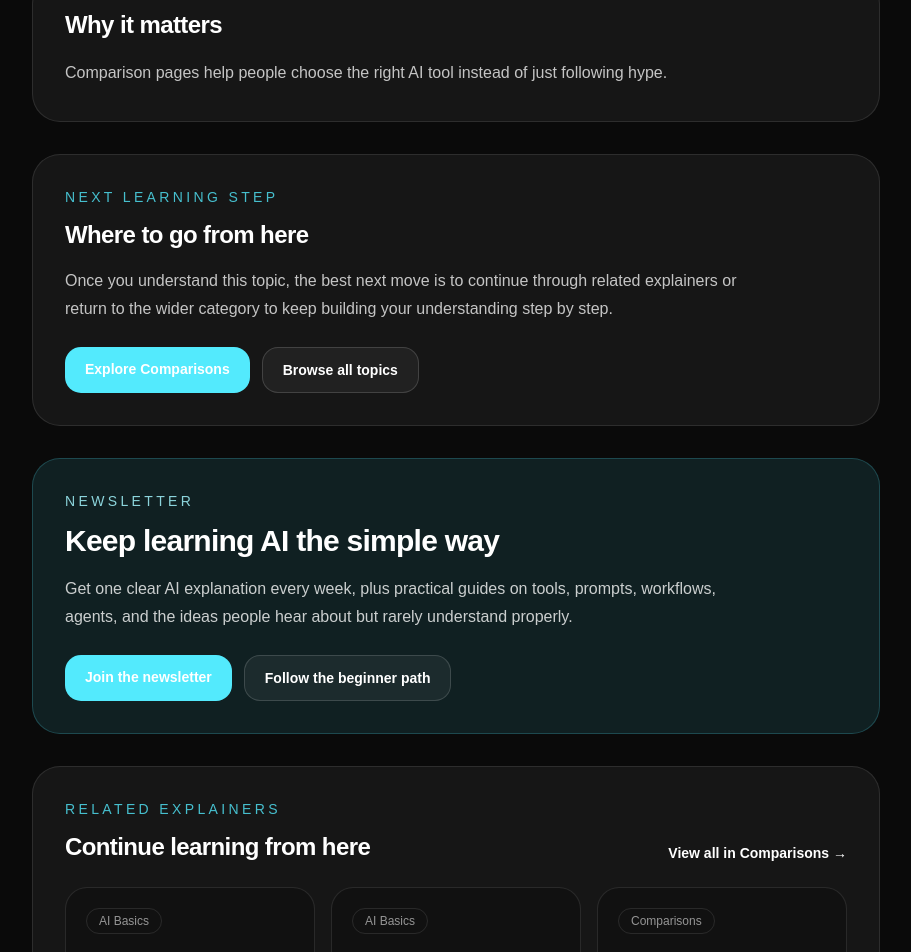
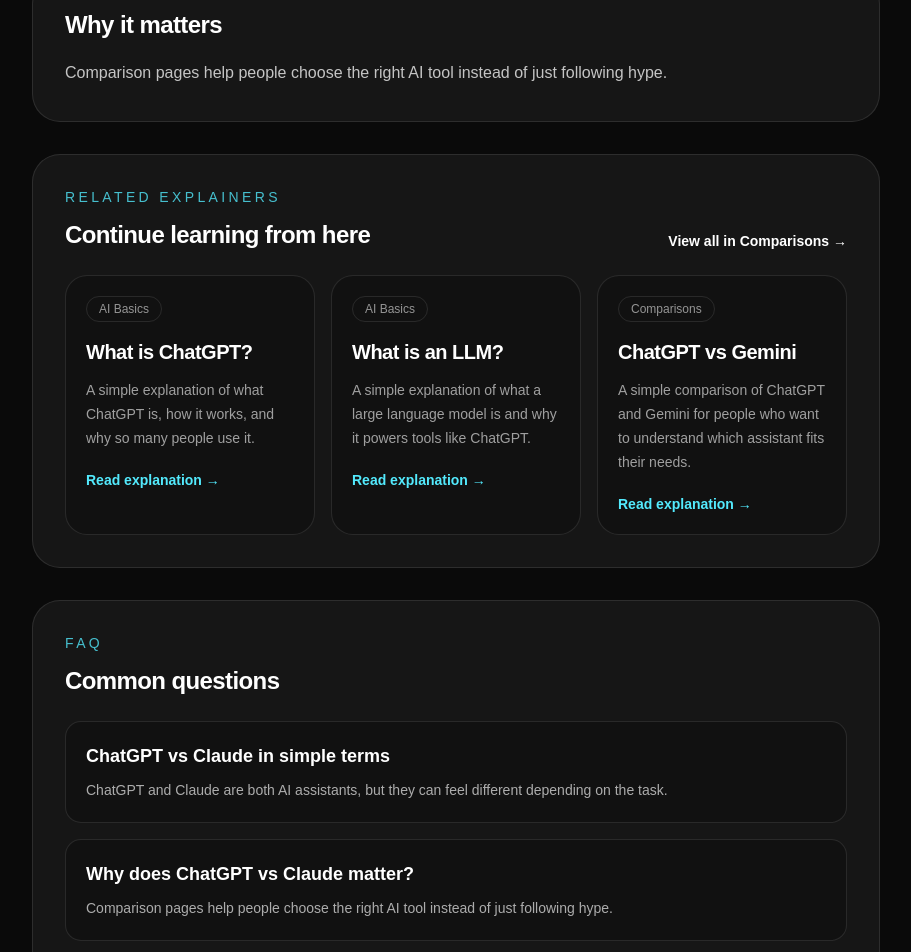
Before and after one commit to licsuj/nextjs-boilerplate, a Next.js app: page /explain/chatgpt-vs-claude in a window 1280 px wide. Shown: the part 857-1809 px from the top of the page, without its empty margins (184-1095 px from the left). Built offline with nearby package versions, Linux system fonts and the light colour scheme.

Commit message:
Update page.tsx

```diff
--- a/app/explain/[slug]/page.tsx
+++ b/app/explain/[slug]/page.tsx
@@ -9,6 +9,8 @@ import SiteFooter from "@/components/SiteFooter";
 type Props = {
   params: { slug: string };
 };
+
+export const dynamicParams = false;
 
 function categoryToSlug(category: string) {
   switch (category) {
@@ -69,12 +71,11 @@ export function generateStaticParams() {
 }
 
 export function generateMetadata({ params }: Props): Metadata {
-  const { slug } = params;
-  const explainer = explainers.find((item) => item.slug === slug);
+  const explainer = explainers.find((item) => item.slug === params.slug);
 
   if (!explainer) {
     return {
-      title: "Not found | ELI5AI.co",
+      title: "Not found",
       description: "This explainer could not be found.",
     };
   }
@@ -82,7 +83,7 @@ export function generateMetadata({ params }: Props): Metadata {
   const canonical = `https://www.eli5ai.co/explain/${explainer.slug}`;
 
   return {
-    title: `${explainer.title} | ELI5AI.co`,
+    title: explainer.title,
     description: explainer.description,
     alternates: {
       canonical,
@@ -103,8 +104,7 @@ export function generateMetadata({ params }: Props): Metadata {
 }
 
 export default function ExplainerPage({ params }: Props) {
-  const { slug } = params;
-  const explainer = explainers.find((item) => item.slug === slug);
+  const explainer = explainers.find((item) => item.slug === params.slug);
 
   if (!explainer) {
     notFound();
@@ -201,7 +201,6 @@ export default function ExplainerPage({ params }: Props) {
 
       <main className="min-h-screen bg-neutral-950 text-white selection:bg-cyan-300 selection:text-neutral-950">
         <div className="absolute inset-0 -z-10 bg-[radial-gradient(circle_at_top_left,rgba(34,211,238,0.14),transparent_28%),radial-gradient(circle_at_80%_10%,rgba(168,85,247,0.14),transparent_26%),radial-gradient(circle_at_50%_100%,rgba(255,255,255,0.06),transparent_30%)]" />
-
         <SiteHeader />
 
         <article className="mx-auto max-w-4xl px-6 py-16">
@@ -252,7 +251,6 @@ export default function ExplainerPage({ params }: Props) {
             <h2 className="text-2xl font-semibold tracking-tight">
               In simple terms
             </h2>
-
             <p className="mt-4 text-base leading-8 text-white/75">
               {explainer.intro}
             </p>
@@ -270,72 +268,9 @@ export default function ExplainerPage({ params }: Props) {
             <h2 className="text-2xl font-semibold tracking-tight">
               Why it matters
             </h2>
-
             <p className="mt-4 text-base leading-8 text-white/75">
               {explainer.whyItMatters}
             </p>
-          </section>
-
-          <section className="mt-8 rounded-[28px] border border-white/10 bg-white/5 p-7 md:p-8">
-            <div className="mb-6">
-              <div className="text-sm uppercase tracking-[0.24em] text-cyan-300/80">
-                Next learning step
-              </div>
-              <h2 className="mt-3 text-2xl font-semibold tracking-tight">
-                Where to go from here
-              </h2>
-              <p className="mt-4 max-w-2xl text-base leading-7 text-white/75">
-                Once you understand this topic, the best next move is to
-                continue through related explainers or return to the wider
-                category to keep building your understanding step by step.
-              </p>
-            </div>
-
-            <div className="flex flex-col gap-3 sm:flex-row">
-              <Link
-                href={`/category/${categorySlug}`}
-                className="rounded-2xl bg-cyan-300 px-5 py-3 text-sm font-bold text-neutral-950 transition hover:bg-cyan-200"
-              >
-                Explore {explainer.category}
-              </Link>
-              <Link
-                href="/explore"
-                className="rounded-2xl border border-white/15 bg-white/5 px-5 py-3 text-sm font-bold text-white transition hover:bg-white/10"
-              >
-                Browse all topics
-              </Link>
-            </div>
-          </section>
-
-          <section className="mt-8 rounded-[28px] border border-cyan-300/20 bg-cyan-300/10 p-7 md:p-8">
-            <div className="max-w-2xl">
-              <div className="text-sm uppercase tracking-[0.24em] text-cyan-200/85">
-                Newsletter
-              </div>
-              <h2 className="mt-3 text-2xl font-semibold tracking-tight md:text-3xl">
-                Keep learning AI the simple way
-              </h2>
-              <p className="mt-4 text-base leading-7 text-white/78">
-                Get one clear AI explanation every week, plus practical guides
-                on tools, prompts, workflows, agents, and the ideas people hear
-                about but rarely understand properly.
-              </p>
-
-              <div className="mt-6 flex flex-col gap-3 sm:flex-row">
-                <Link
-                  href="/newsletter"
-                  className="rounded-2xl bg-cyan-300 px-5 py-3 text-sm font-bold text-neutral-950 transition hover:bg-cyan-200"
-                >
-                  Join the newsletter
-                </Link>
-                <Link
-                  href="/start-here"
-                  className="rounded-2xl border border-white/15 bg-white/5 px-5 py-3 text-sm font-bold text-white transition hover:bg-white/10"
-                >
-                  Follow the beginner path
-                </Link>
-              </div>
-            </div>
           </section>
 
           {relatedPages.length > 0 && (
```
